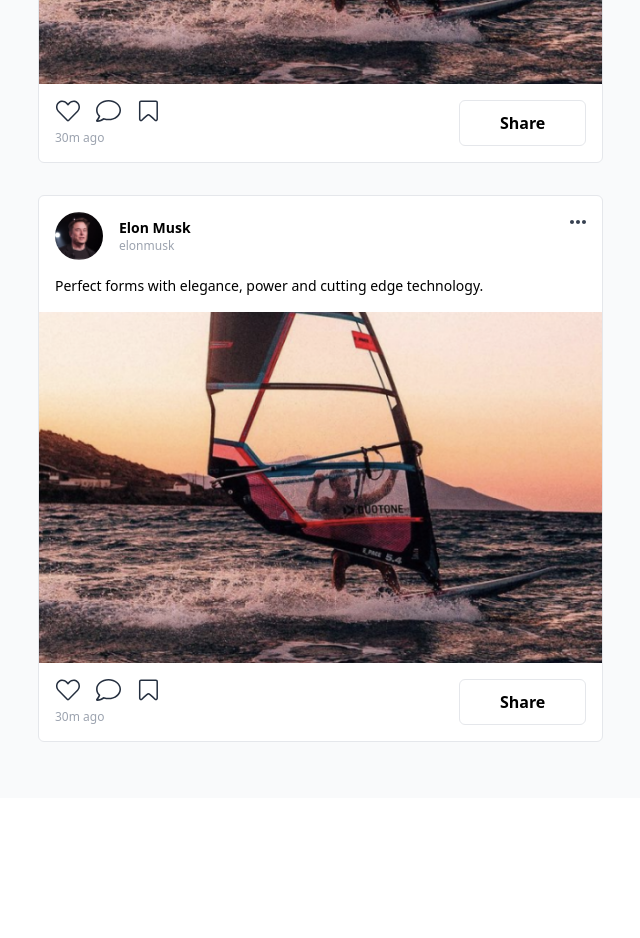
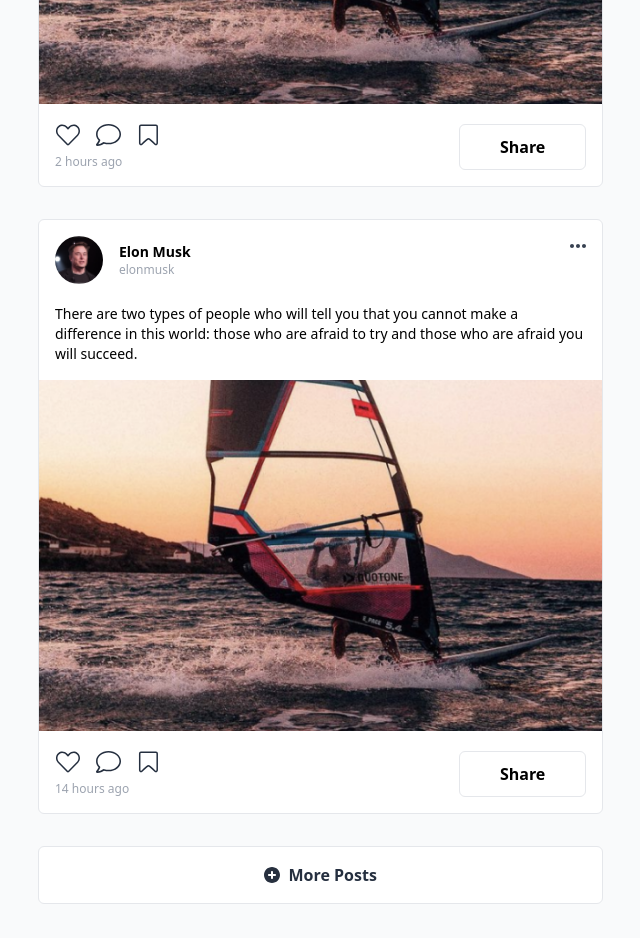
Before and after one commit to IlyaKrapivnoy/react_tailwind_mock, a React (Create React App) app: page / in a window 1280 px wide. Shown: the part 1720-2658 px from the top of the page, without its empty margins (166-806 px from the left). Before the commit the page ends 2518 px from the top, so only its background shows below. Built offline with nearby package versions, Linux system fonts and the light colour scheme.

Commit message:
fFeed is done

```diff
--- a/src/components/Feed.jsx
+++ b/src/components/Feed.jsx
@@ -1,14 +1,16 @@
 import NewPost from './NewPost';
+import MorePosts from './MorePosts';
 import Post from './Post';
+import { Posts } from '../data';
 
 const Feed = () => {
     return (
-        <div className='w-4/6 mr-6 mt-16'>
+        <div className='w-4/6 mr-6 mt-16 mb-10'>
             <NewPost />
-            <Post />
-            <Post />
-            <Post />
-            <Post />
+            {Posts.map((post) => (
+                <Post key={post.id} post={post} />
+            ))}
+            <MorePosts />
         </div>
     );
 };
--- /dev/null
+++ b/src/components/MorePosts.jsx
@@ -0,0 +1,26 @@
+const NewPost = () => {
+    return (
+        <div>
+            <button className='inline-flex items-center  w-full justify-center py-4 text-newBlack bg-white font-bold rounded-md border-solid border border-gray-200'>
+                <svg
+                    width='16'
+                    height='16'
+                    viewBox='0 0 16 16'
+                    fill='none'
+                    xmlns='http://www.w3.org/2000/svg'
+                    className='mr-2'
+                >
+                    <path
+                        fill-rule='evenodd'
+                        clip-rule='evenodd'
+                        d='M8 16C12.4183 16 16 12.4183 16 8C16 3.58172 12.4183 0 8 0C3.58172 0 0 3.58172 0 8C0 12.4183 3.58172 16 8 16ZM9 5C9 4.44772 8.55228 4 8 4C7.44772 4 7 4.44772 7 5V7H5C4.44772 7 4 7.44771 4 8C4 8.55228 4.44772 9 5 9H7V11C7 11.5523 7.44772 12 8 12C8.55228 12 9 11.5523 9 11V9H11C11.5523 9 12 8.55228 12 8C12 7.44772 11.5523 7 11 7H9V5Z'
+                        fill='#27303F'
+                    />
+                </svg>
+                More Posts
+            </button>
+        </div>
+    );
+};
+
+export default NewPost;
--- a/src/components/Post.jsx
+++ b/src/components/Post.jsx
@@ -1,7 +1,7 @@
 import Avatar from '../images/avatar-post.png';
 import PostImage from '../images/pic-post.png';
 
-const Post = () => {
+const Post = ({ post }) => {
     return (
         <div className='my-8 w-full bg-white rounded-md border-solid border border-gray-200'>
             <div className='flex justify-between py-4 px-4'>
@@ -42,12 +42,9 @@ const Post = () => {
                     </svg>
                 </div>
             </div>
-            <div className='post-img'>
-                <p className='text-sm mb-4 px-4'>
-                    Perfect forms with elegance, power and cutting edge
-                    technology.
-                </p>
-                <img src={PostImage} alt='' />
+            <div className='my-1'>
+                <p className='text-sm mb-4 px-4'>{post.description}</p>
+                <img src={PostImage} alt='a man on the water' />
             </div>
             <div className='flex justify-between py-4 px-4'>
                 <div className='cursor-pointer'>
@@ -94,7 +91,7 @@ const Post = () => {
                             />
                         </svg>
                     </div>
-                    <div className='text-xs text-gray-400'>30m ago</div>
+                    <div className='text-xs text-gray-400'>{post.date}</div>
                 </div>
                 <button className='text-base font-bold rounded-md bg-white border-solid border border-gray-200 text-center px-10 py-2'>
                     Share
--- /dev/null
+++ b/src/data.js
@@ -0,0 +1,30 @@
+export const Posts = [
+    {
+        id: 1,
+        description:
+            'Perfect forms with elegance, power and cutting edge technology.',
+        // photo: '',
+        date: '30 mins ago',
+    },
+    {
+        id: 2,
+        description:
+            'Success usually comes to those who are too busy to be looking for it.',
+        // photo: '',
+        date: '48 mins ago',
+    },
+    {
+        id: 3,
+        description:
+            'I find that the harder I work, the more luck I seem to have.',
+        // photo: '',
+        date: '2 hours ago',
+    },
+    {
+        id: 4,
+        description:
+            'There are two types of people who will tell you that you cannot make a difference in this world: those who are afraid to try and those who are afraid you will succeed.',
+        // photo: '',
+        date: '14 hours ago',
+    },
+];
```
